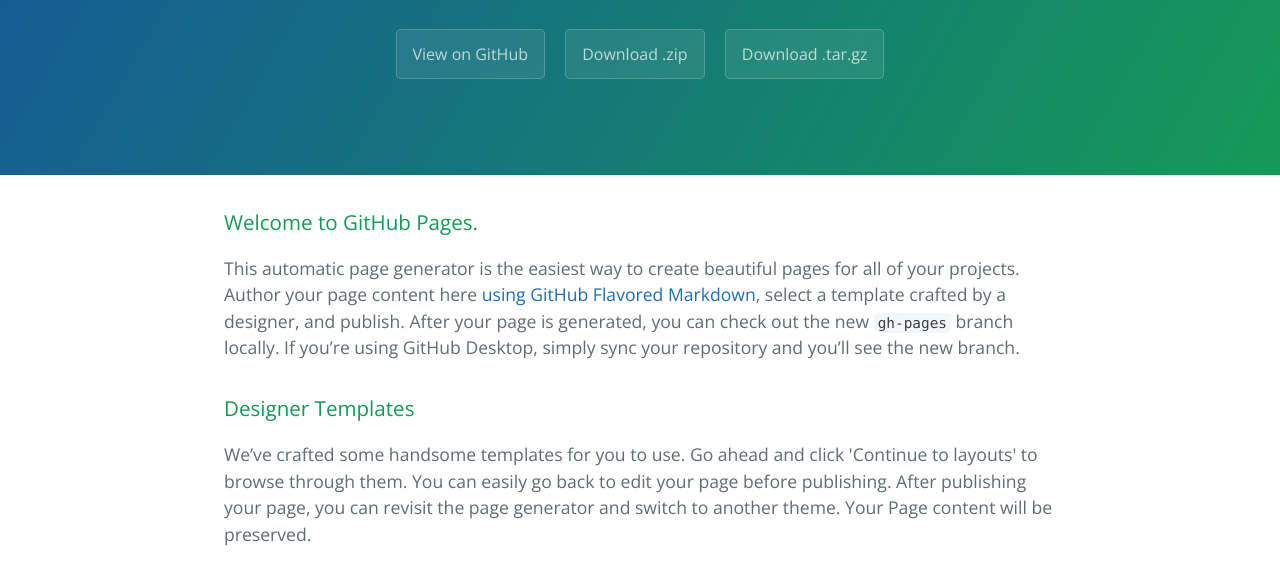
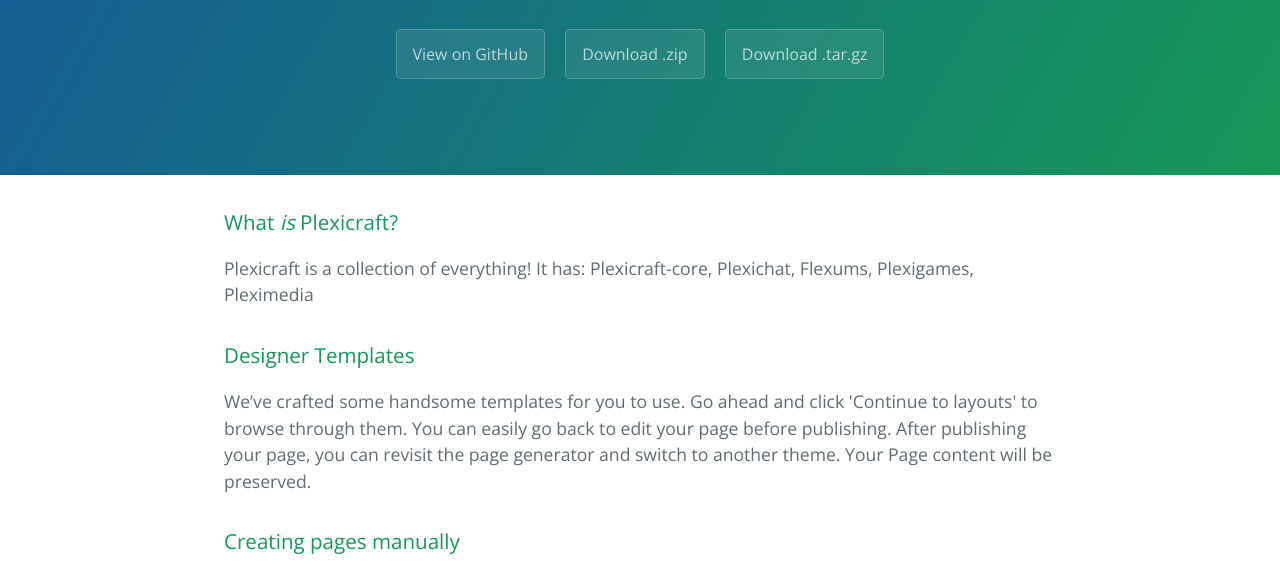
Before and after one commit to PixelPlugins/Plexicraft-server, a plain HTML site: page index.html in a window 1280 px wide. Shown: the part 208-779 px from the top of the page. Drawn offline with nearby package versions, Linux system fonts and the light colour scheme.

```diff
--- a/index.html
+++ b/index.html
@@ -20,9 +20,10 @@
 
     <section class="main-content">
       <h3>
-<a id="welcome-to-github-pages" class="anchor" href="#welcome-to-github-pages" aria-hidden="true"><span aria-hidden="true" class="octicon octicon-link"></span></a>Welcome to GitHub Pages.</h3>
+<a id="what-is-plexicraft" class="anchor" href="#what-is-plexicraft" aria-hidden="true"><span aria-hidden="true" class="octicon octicon-link"></span></a>What <em>is</em> Plexicraft?</h3>
 
-<p>This automatic page generator is the easiest way to create beautiful pages for all of your projects. Author your page content here <a href="https://guides.github.com/features/mastering-markdown/">using GitHub Flavored Markdown</a>, select a template crafted by a designer, and publish. After your page is generated, you can check out the new <code>gh-pages</code> branch locally. If you’re using GitHub Desktop, simply sync your repository and you’ll see the new branch.</p>
+<p>Plexicraft is a collection of everything!
+It has: Plexicraft-core, Plexichat, Flexums, Plexigames, Pleximedia</p>
 
 <h3>
 <a id="designer-templates" class="anchor" href="#designer-templates" aria-hidden="true"><span aria-hidden="true" class="octicon octicon-link"></span></a>Designer Templates</h3>
```
Also changed, not shown: params.json (+1 -1 lines).
